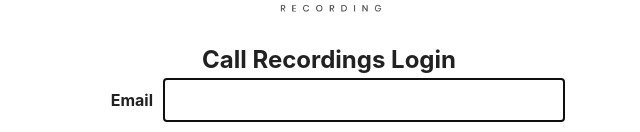
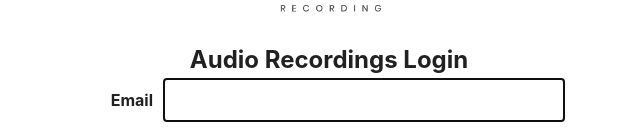
Before and after one commit to foxcyloxcy/audio-recording, a Vue app: page / in a window 1280 px wide. Shown: the part 236-368 px from the top of the page, without its empty margins (311-951 px from the left). Built offline with nearby package versions, Linux system fonts and the light colour scheme.

Commit message:
Update change call into audio in logincomponent

```diff
--- a/src/components/LoginComponent/LoginComponent.vue
+++ b/src/components/LoginComponent/LoginComponent.vue
@@ -18,7 +18,7 @@
     </div>
     <div class="form-container">
       <v-sheet width="80%" class="mx-auto">
-        <h2 class="login-title">Call Recordings Login</h2>
+        <h2 class="login-title">Audio Recordings Login</h2>
         <v-form @submit.prevent="login" @keyup.enter="login">
           <div class="row">
             <label for="" class="label">Email</label>
```
